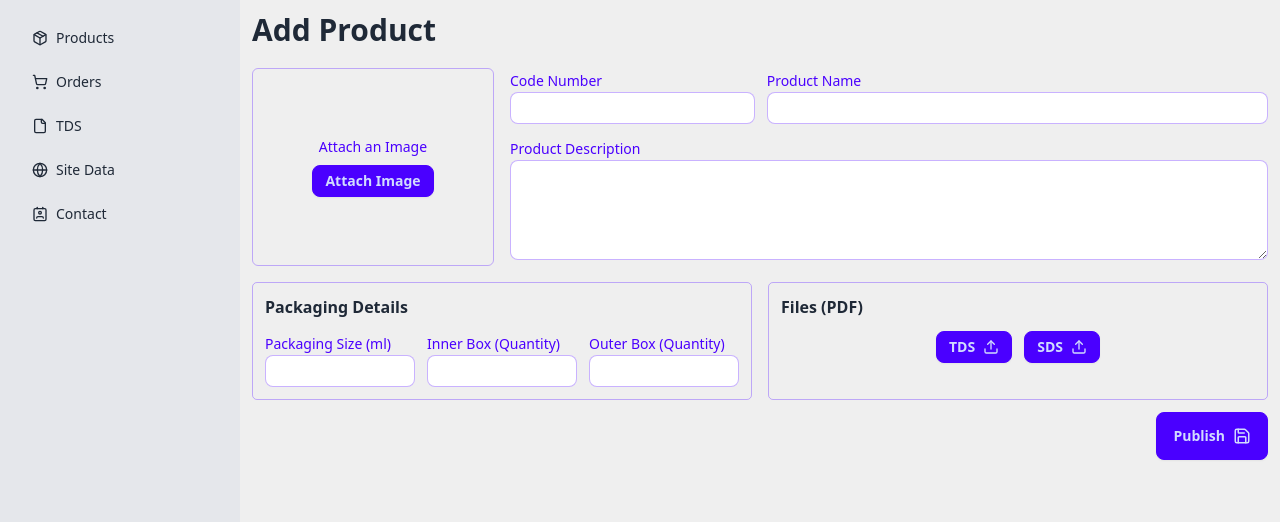
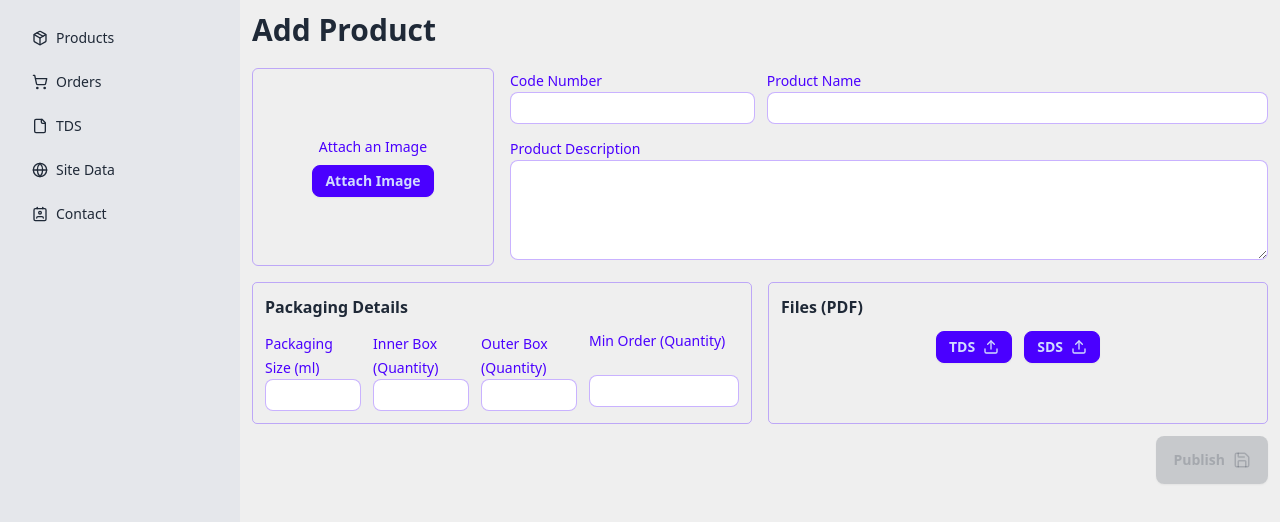
Before and after one commit to muztahiddurjoy/silockbd-admin, a React (Vite) app: page /add-product in a window 1280 px wide. Shown: the top 522 px of the page. Built offline with nearby package versions, Linux system fonts and the light colour scheme; no server answers; sample sign-in values are in the browser's storage.

Commit message:
add product simple validation

```diff
--- a/src/pages/AddProduct.tsx
+++ b/src/pages/AddProduct.tsx
@@ -1,8 +1,10 @@
-import { useState } from "react"
+import { useEffect, useState } from "react"
 import Header from "../components/Common/Header"
 import Dashboard from "../components/Dashboard/Dashboard"
 import ProductImage from "../components/Products/AddProduct/ProductImage/ProductImage"
 import { Save, Upload } from "lucide-react"
+import { uploadBytes, ref as storageRef } from "firebase/storage"
+import { storage } from "../firebase"
 
 
 
@@ -19,6 +21,15 @@ const AddProduct = () => {
       sds:'',
       tds:''
     })
+    const sendToFirebase = async ()=>{
+      if(photo&&details.tds instanceof File &&details.sds instanceof File){
+        const photoResult = await uploadBytes(storageRef(storage,`/products/${photo?.name}`),photo)
+        const tdsResult = await uploadBytes(storageRef(storage,`/tds/${details.tds?.name}`),details.tds)
+        const sdsResult = await uploadBytes(storageRef(storage,`/sds/${details.sds?.name}`),details.sds)
+      }
+
+    }
+
   return (
     <Dashboard>
         <Header>Add Product</Header>
@@ -41,7 +52,7 @@ const AddProduct = () => {
                   </div>
                 </div>
                 <div className="lg:col-span-2 grid grid-cols-2 md:grid-cols-3 lg:grid-cols-3 gap-3 p-3 border border-primary/30 rounded-[5px]">
-                <p className="lg:col-span-3 col-span-2 font-bold">Packaging Details</p>
+                <p className="lg:col-span-4 col-span-2 font-bold">Packaging Details</p>
                   <div className="">
                     <label className="text-sm text-primary">Packaging Size (ml)</label> <br />
                     <input type="number" className="input input-sm w-full border-primary/30 focus:outline-none focus:border-primary" value={details.packagingSize} onChange={e=> setdetails(p=>({...p,packagingSize:e.target.value}))} />
@@ -54,24 +65,28 @@ const AddProduct = () => {
                     <label className="text-sm text-primary">Outer Box (Quantity) </label> <br />
                     <input type="number" className="input input-sm w-full border-primary/30 focus:outline-none focus:border-primary" value={details.outerCarton} onChange={e=> setdetails(p=>({...p,outerCarton:e.target.value}))} />
                   </div>
+                  <div className="h-full flex items-end flex-col">
+                    <label className="text-sm text-primary w-[150px]">Min Order (Quantity)</label><br />
+                    <input type="number" className="input input-sm w-[150px] border-primary/30 focus:outline-none focus:border-primary" value={details.minimum_order} onChange={e=> setdetails(p=>({...p,minimum_order:e.target.value}))} />
+                  </div>
                 </div>
                 <div className="lg:col-span-2 p-3 border border-primary/30 rounded-[5px] ">
                 <p className="font-bold">Files (PDF)</p>
                 <div className="flex items-center justify-center mt-3 gap-3">
                   <button className="btn btn-sm btn-primary relative">
                     {details.tds?<p>TDS Attached!</p>:<>TDS <Upload size={16}/></>}
-                    <input type="file" className="absolute top-0 left-0 right-0 bottom-0 opacity-0" accept=".pdf" onChange={e=> e.target.files&&setdetails(p=>({...p,tds:e.target.files[0]}))} />
+                    <input type="file" className="absolute top-0 left-0 right-0 bottom-0 opacity-0" accept=".pdf" onChange={e=> setdetails(p=> e.target.files!==null?({...p,tds:e.target.files[0]}):p)} />
                   </button>
                   <button className="btn btn-sm btn-primary relative">
                     {details.sds?<p>SDS Attached!</p>:<>SDS <Upload size={16}/></>}
-                    <input type="file" className="absolute top-0 left-0 right-0 bottom-0 opacity-0" accept=".pdf" onChange={e=> e.target.files&&setdetails(p=>({...p,sds:e.target.files[0]}))} />
+                    <input type="file" className="absolute top-0 left-0 right-0 bottom-0 opacity-0" accept=".pdf" onChange={e=> setdetails(p=> e.target.files!==null?({...p,sds:e.target.files[0]}):p)} />
                   </button>
                 </div>
 
                 </div>
             </div>
             <div className="flex justify-end">
-              <button className="btn btn-primary mt-3">Publish <Save size={18} /></button>
+              <button className="btn btn-primary mt-3" disabled={!photo||!details.name||!details.codeNumber||!details.description||!details.innerBox||!details.minimum_order||!details.outerCarton||!details.packagingSize||!details.tds||!details.sds}>Publish <Save size={18} /></button>
             </div>
 
         </div>
```
